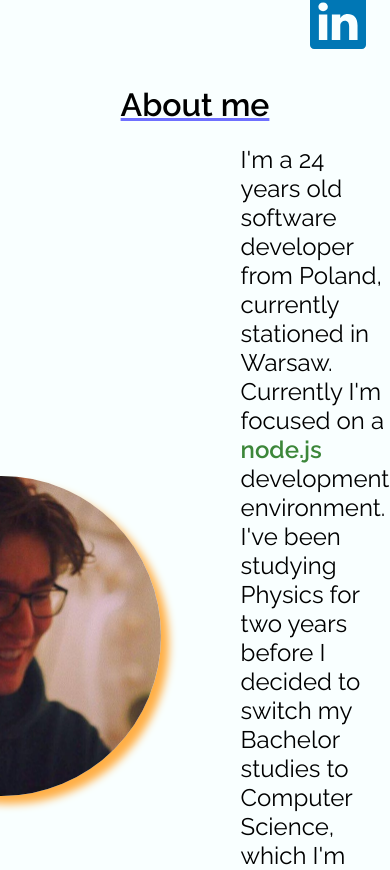
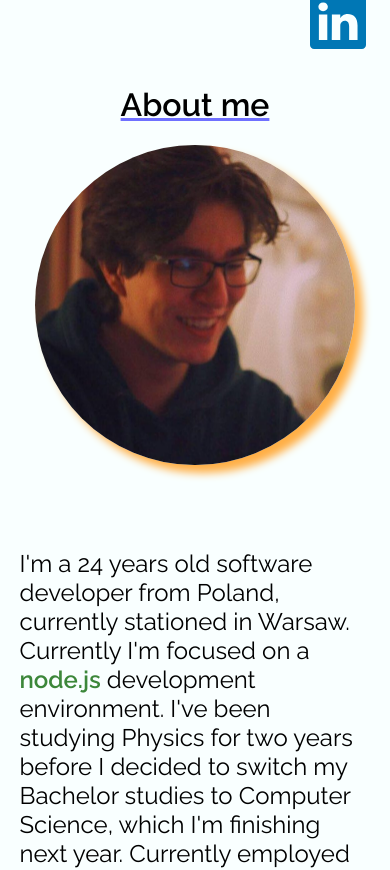
Before and after one commit to JakubSapko/JakubSapko.github.io, a React (Vite) app: page / in a window 390 px wide. Shown: the part 779-1649 px from the top of the page. Built offline with nearby package versions, Linux system fonts and the light colour scheme.

Commit message:
add: rwd for about section elements

```diff
--- a/src/Sections/About/about.scss
+++ b/src/Sections/About/about.scss
@@ -45,3 +45,16 @@
         text-decoration: underline 1.5px solid rgb(255, 175, 69);
     }
 }
+
+@media (max-width: 880px) {
+    .menu {
+        visibility: hidden;
+    }
+    .about-me-container {
+        flex-direction: column;
+    }
+    .text-container {
+        max-width: 100%;
+        margin-right: 0;
+    }
+}
```
